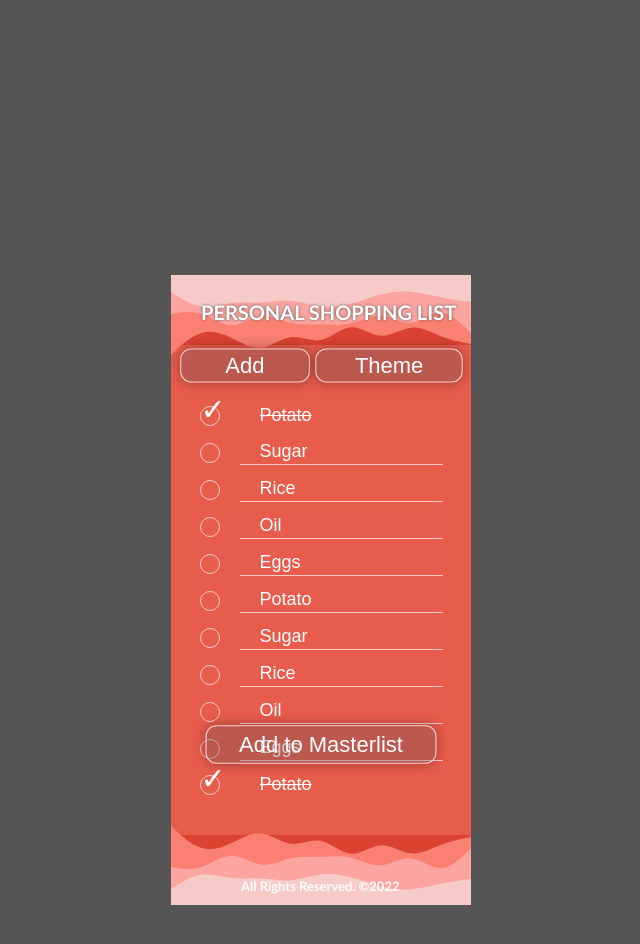
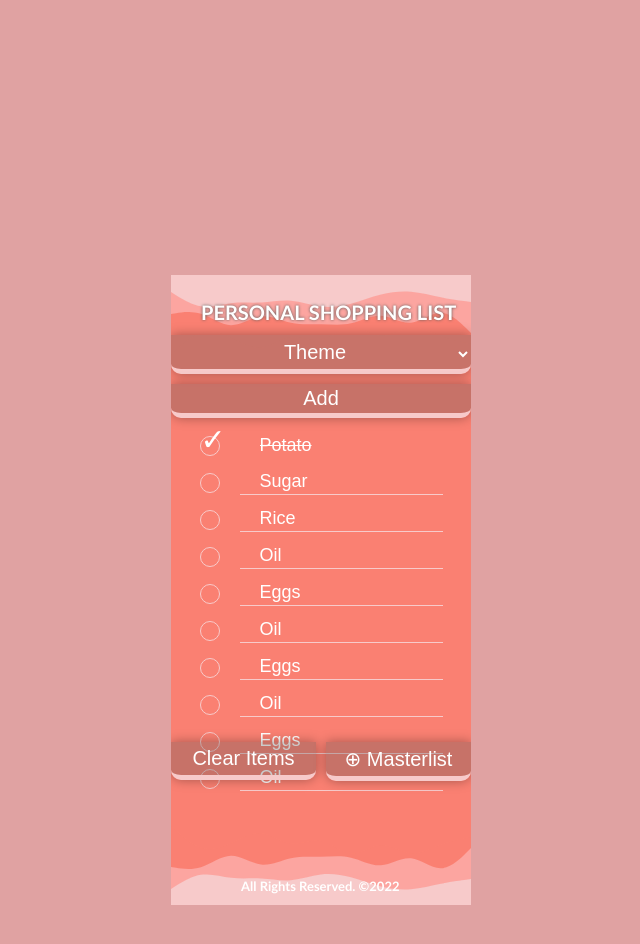
Before and after one commit to eloi700/JavaScript-Lessons-Exercises, a PHP site: page /home.html in a window 1280 px wide. Shown: the top 944 px of the page, without its empty margins (319-959 px from the left). Run offline with PHP 8.4, Linux system fonts and the light colour scheme; style sheets or scripts are compiled from the project's sources.

Commit message:
add styles

```diff
--- a/exer-30-shopping-list-proj/app.js
+++ b/exer-30-shopping-list-proj/app.js
@@ -0,0 +1,32 @@
+// UI & Global Variable Declarations
+const select = document.getElementById("select");
+const container = document.querySelector(".container");
+const addBtn = document.querySelector(".add-btn");
+const itemList = document.getElementById("item-list");
+
+const masterlist = document.querySelector(".masterlist");
+const clearItems = document.querySelector(".clear-items");
+const crispDramatic = document.querySelector(".crispy-dramatic");
+const mintChoco = document.querySelector(".mint-choco");
+const surfTurf = document.querySelector(".surf-turf");
+const blackWhite = document.querySelector(".black-white");
+const themeStandard = document.querySelector(".theme-standard");
+
+
+
+//Change Events for Themes
+select.addEventListener("change", () => {
+  document.body.classList.forEach(className => document.body.classList.remove(className));
+
+  if (select.value === "Crisp Dramatic") {
+    document.body.classList.add('theme-crisp-dramatic');
+  } else if (select.value === "Mint Chocolate") {
+    document.body.classList.add('theme-mint-choco');
+  } else if (select.value === "Surf & Turf") {
+    document.body.classList.add('theme-surf-turf');
+  } else if (select.value === "Black & White") {
+    document.body.classList.add('theme-black-white');
+  } else if (select.value === "Theme") {
+    document.body.classList.add('theme-standard');
+  }
+});
--- a/exer-30-shopping-list-proj/exer30.scss
+++ b/exer-30-shopping-list-proj/exer30.scss
@@ -18,16 +18,70 @@
   align-items: center;
 }
 
-$text-color: #fff;
-$pri-color: #fa8072;
-$pri-color-m: #da4231;
-$sec-color: #f7caca;
-$third-color: #555;
-
 body {
   @include center;
   min-height: 100vh;
-  background-color: $third-color;
+  background-color: var(--body-bg);
+}
+
+.theme-standard {
+  --path-1-fill: #fa8072;
+  --path-2-fill: #fca5a0;
+  --path-3-fill: #f7caca;
+  --body-bg: #e0a2a2;
+  --cont-btn-act-bg: #fa8072;
+  --btn-bg-hover: #e0a2a2;
+  --btn-bg: rgba(85, 85, 85, 0.3);
+  --theme-border-color: #f7caca;
+  --theme-text-color: #fff;
+}
+
+.theme-crisp-dramatic {
+  --path-1-fill: #598234;
+  --path-2-fill: #a4c2e2;
+  --path-3-fill: #aebd38;
+  --body-bg: #598234;
+  --theme-border-color: #598234;
+  --btn-bg-hover: #a4c2e2;
+  --cont-btn-act-bg: #a4c2e2;
+  --btn-bg: #aebd38;
+  --theme-text-color: #fff;
+}
+
+.theme-mint-choco {
+  --path-1-fill: #8a523c;
+  --path-2-fill: #d8c596;
+  --path-3-fill: #00e1ff;
+  --body-bg: #47280f;
+  --cont-btn-act-bg: #00e1ff;
+  --btn-bg: #47280f;
+  --btn-bg-hover: #8a523c;
+  --theme-border-color: #d8c596;
+  --theme-text-color: #fff;
+}
+
+.theme-surf-turf {
+  --path-1-fill: #f4cc70;
+  --path-2-fill: #20948b;
+  --path-3-fill: #6ab187;
+  --body-bg: #de7a22;
+  --cont-btn-act-bg: #20948b;
+  --btn-bg: #0a6d65;
+  --theme-border-color: #f4cc70;
+  --btn-bg-hover: #6ab187;
+  --theme-text-color: #fff;
+}
+
+.theme-black-white {
+  --path-1-fill: #acacac;
+  --path-2-fill: #4f4f4f;
+  --path-3-fill: #7e7e7e;
+  --body-bg: #040404;
+  --cont-btn-act-bg: #aaa5a5;
+  --btn-bg: #4f4f4f;
+  --theme-border-color: #e4e4e4;
+  --btn-bg-hover: #7e7e7e;
+  --theme-text-color: #fff;
 }
 
 .container {
@@ -36,9 +90,9 @@ body {
   flex-direction: column;
   height: 63rem;
   width: 30rem;
-  background: $pri-color-m;
+  background: var(--cont-btn-act-bg);
   overflow: hidden;
-  color: $text-color;
+  color: var(--theme-text-color);
 }
 
 #header {
@@ -58,160 +112,129 @@ body {
   position: absolute;
   height: 49rem;
   width: 30rem;
-  background: rgba(250, 128, 114, 0.425);
-}
-
-.btn-opt-wrapper {
-  position: relative;
-  @include center;
-  justify-content: space-around;
-  flex-wrap: wrap;
-  margin: 0.5rem 0.5rem;
 }
 
 .add-btn {
-  padding: 0.3rem 4rem;
-}
-
-.theme-opt {
-  padding: 0.3rem 3.5rem;
+  padding: 0.3rem 0;
+  width: 100%;
 }
 
 .add-btn,
-.theme-opt,
+.clear-items,
+#select,
 .masterlist {
   position: relative;
   font-size: 2rem;
-  background: rgba(85, 85, 85, 0.3);
+  z-index: 10;
+  background: var(--btn-bg);
   box-shadow: 0 0 1.2rem rgba(0, 0, 0, 0.336);
-  color: $text-color;
-  border-radius: 1rem;
-  border: 0.1rem solid $sec-color;
+  border: none;
+  border-radius: 0 0 1rem 1rem;
+  border-bottom: 0.5rem solid var(--theme-border-color);
   cursor: pointer;
-  transform: scale(1.1);
+  color: var(--theme-text-color);
+  text-align: center;
 
   &:active {
-    transform: scale(1);
-    color: $text-color;
-    background: $pri-color;
+    background: var(--cont-btn-act-bg);
   }
 
   &:hover {
-    background: $pri-color-m;
+    background: var(--btn-bg-hover);
   }
 }
 
-.masterlist {
-    width: 70%;
-    left: 15%;
-    top: 29vh;
+#select {
+  outline: none;
+  padding: 0.5rem 2rem;
+  top: -1rem;
+  width: 100%;
+}
+
+.masterlist,
+.clear-items {
+  width: 100%;
+  top: 27.5vh;
   z-index: 1;
   padding: 0.5rem 1rem;
-    border-radius: 1rem;
-    border: 0.1rem solid $sec-color;
-    background: rgba(85, 85, 85, 0.3);
   cursor: pointer;
 }
 
-.theme-opt:active + #select {
-  display: block;
-}
-
-#select {
-  position: absolute;
-    display: none;
-  z-index: 5;
-  outline: none;
-  top: 4rem;
-  padding: 0.5rem 4rem;
-  //   border: 0.1rem solid $sec-color;
-  border: none;
-  font-size: 1.8rem;
-  background: rgba(250, 128, 114, 0.5);
-  color: $text-color;
-  // display: none;
-}
-
-.opt {
-  padding: 1rem;
-  border: none;
-  outline: none;
-  background: $pri-color-m;
-  box-shadow: 0 0 0.5rem #000;
-}
-
-#ul-items{
+#ul-items {
   position: absolute;
   display: flex;
   justify-content: flex-start;
   align-items: center;
   flex-direction: column;
-    height: 40rem;
+  background: transparent;
+  height: 38rem;
   width: 100%;
-    gap: .3rem;
-    top: 5rem;
+  gap: 0.3rem;
+  top: 8rem;
   bottom: 1rem;
   -ms-overflow-style: none;
   scrollbar-width: none;
   overflow-y: scroll;
-    // border: .1rem solid #000;
 
-    &::-webkit-scrollbar{
+  &::-webkit-scrollbar {
     display: none;
   }
 }
 
-li{
+li {
   list-style: none;
-    padding: .5rem;
+  padding: 0.5rem;
   @include center;
   gap: 1rem;
 }
 
-#item-list{
+#item-list {
   position: relative;
-    padding: 0 0 .2rem 2rem;
+  padding: 0 0 0.2rem 2rem;
   font-size: 1.8rem;
-    top: .5rem;
+  top: 0.5rem;
   margin-left: 1rem;
   width: 70%;
   outline: none;
   border: none;
-    border-bottom: .1rem solid $sec-color;
+  color: var(--theme-text-color);
+  border-bottom: 0.1rem solid var(--theme-border-color);
   background: none;
-    color: $text-color;
 }
 
-#cb-bought{
+#cb-bought {
   position: relative;
   -webkit-appearance: none;
-    top: .5rem;
+  top: 0.5rem;
   height: 2rem;
   width: 2rem;
   border-radius: 50%;
-    border: .1rem solid $sec-color;
+  color: var(--theme-text-color);
+  border: 0.1rem solid var(--theme-border-color);
 
-    &::after{
+  &::after {
     position: absolute;
-        content: '✓';
-        color: $text-color;
+    content: "✓";
     font-size: 3rem;
     display: none;
     font-weight: 500;
     top: -1.5rem;
   }
 
-    &:checked + #item-list{
+  &:checked + #item-list {
     text-decoration: line-through;
     border: none;
   }
 
-    &:checked::after{
+  &:checked::after {
     display: block;
   }
 }
 
-
+.bottom-btn {
+  @include center;
+  gap: 1rem;
+}
 
 .copyright {
   position: absolute;
@@ -224,3 +247,15 @@ li{
   position: absolute;
   bottom: -0.5rem;
 }
+
+.path-1 {
+  fill: var(--path-1-fill);
+}
+
+.path-2 {
+  fill: var(--path-2-fill);
+}
+
+.path-3 {
+  fill: var(--path-3-fill);
+}
--- a/exer-30-shopping-list-proj/home.html
+++ b/exer-30-shopping-list-proj/home.html
@@ -5,7 +5,7 @@
     <meta http-equiv="X-UA-Compatible" content="IE=edge" />
     <meta name="viewport" content="width=device-width, initial-scale=1.0" />
     <!-- PWA LINKS -->
-    <link rel="manifest" href="manifest.json" />
+    <!-- <link rel="manifest" href="manifest.json" /> -->
     <meta name="theme-color" content="#000000" />
     <meta name="description" content="Personal Shopping List." />
     <meta name="mobile-web-app-capable" content="yes" />
@@ -20,24 +20,62 @@
     <link rel="stylesheet" href="/up/css/exer30.css" />
     <title>Shopping List</title>
   </head>
-  <body>
+  <body class="theme-standard">
+    <!-- <body class="theme-crisp-dramatic"> -->
+    <!-- <body class="theme-mint-choco"> -->
+    <!-- <body class="theme-surf-turf"> -->
+    <!-- <body class="theme-black-white"> -->
+    <!-- <body> -->
     <div class="container">
       <div id="header">
         <h1 class="app-title">Personal Shopping List</h1>
-        <img src="./header.svg" alt="header image" />
+        <!-- <img src="./header.svg" alt="header image" /> -->
+        <svg
+          id="visual"
+          viewBox="0 0 300 100"
+          width="300"
+          height="100"
+          xmlns="http://www.w3.org/2000/svg"
+          xmlns:xlink="http://www.w3.org/1999/xlink"
+          version="1.1"
+        >
+          <path
+            class="path-1"
+            d="M0 80L5 75.3C10 70.7 20 61.3 30 58.2C40 55 50 58 60 62.7C70 67.3 80 73.7 90 72.7C100 71.7 110 63.3 120 62.2C130 61 140 67 150 65C160 63 170 53 180 52.3C190 51.7 200 60.3 210 60.8C220 61.3 230 53.7 240 52.7C250 51.7 260 57.3 270 61.2C280 65 290 67 295 68L300 69L300 0L295 0C290 0 280 0 270 0C260 0 250 0 240 0C230 0 220 0 210 0C200 0 190 0 180 0C170 0 160 0 150 0C140 0 130 0 120 0C110 0 100 0 90 0C80 0 70 0 60 0C50 0 40 0 30 0C20 0 10 0 5 0L0 0Z"
+          ></path>
+
+          <path
+            class="path-2"
+            d="M0 39L5 38.2C10 37.3 20 35.7 30 38.8C40 42 50 50 60 50.2C70 50.3 80 42.7 90 41.5C100 40.3 110 45.7 120 47.8C130 50 140 49 150 49.2C160 49.3 170 50.7 180 48.3C190 46 200 40 210 40.7C220 41.3 230 48.7 240 47.7C250 46.7 260 37.3 270 37.7C280 38 290 48 295 53L300 58L300 0L295 0C290 0 280 0 270 0C260 0 250 0 240 0C230 0 220 0 210 0C200 0 190 0 180 0C170 0 160 0 150 0C140 0 130 0 120 0C110 0 100 0 90 0C80 0 70 0 60 0C50 0 40 0 30 0C20 0 10 0 5 0L0 0Z"
+          ></path>
+
+          <path
+            class="path-3"
+            d="M0 17L5 20.2C10 23.3 20 29.7 30 31.2C40 32.7 50 29.3 60 28.2C70 27 80 28 90 27.5C100 27 110 25 120 25.8C130 26.7 140 30.3 150 31.5C160 32.7 170 31.3 180 28.7C190 26 200 22 210 19.5C220 17 230 16 240 16.8C250 17.7 260 20.3 270 22.3C280 24.3 290 25.7 295 26.3L300 27L300 0L295 0C290 0 280 0 270 0C260 0 250 0 240 0C230 0 220 0 210 0C200 0 190 0 180 0C170 0 160 0 150 0C140 0 130 0 120 0C110 0 100 0 90 0C80 0 70 0 60 0C50 0 40 0 30 0C20 0 10 0 5 0L0 0Z"
+          ></path>
+        </svg>
       </div>
       <div id="main">
         <form class="form">
           <div class="btn-opt-wrapper">
-            <button class="add-btn">Add</button>
-            <button class="theme-opt">Theme</button>
-
             <select id="select" name="choice">
-              <option class="opt opt-1">Crisp Dramatic</option>
-              <option class="opt opt-2">Watery Blue-Greens</option>
-              <option class="opt opt-3">Surf & Turf</option>
-              <option class="opt opt-4" selected>Standard</option>
+              <option value="Crisp Dramatic" class="opt crispy-dramatic">
+                Crisp Dramatic
+              </option>
+              <option value="Mint Chocolate" class="opt mint-choco">
+                Mint Chocolate
+              </option>
+              <option value="Surf & Turf" class="opt surf-turf">
+                Surf & Turf
+              </option>
+              <option value="Black & White" class="opt black-white">
+                Black & White
+              </option>
+              <option value="Theme" class="opt theme-standard" selected>
+                Theme
+              </option>
             </select>
+            <button type="submit" class="add-btn">Add</button>
           </div>
           <ul id="ul-items">
             <li>
@@ -83,12 +121,7 @@
 
             <li>
               <input type="checkbox" id="cb-bought" />
-              <input
-                type="text"
-                id="item-list"
-                class="item-list"
-                value="Potato"
-              />
+              <input type="text" id="item-list" class="item-list" value="Oil" />
             </li>
             <li>
               <input type="checkbox" id="cb-bought" />
@@ -96,16 +129,7 @@
                 type="text"
                 id="item-list"
                 class="item-list"
-                value="Sugar"
-              />
-            </li>
-            <li>
-              <input type="checkbox" id="cb-bought" />
-              <input
-                type="text"
-                id="item-list"
-                class="item-list"
-                value="Rice"
+                value="Eggs"
               />
             </li>
             <li>
@@ -122,13 +146,8 @@
               />
             </li>
             <li>
-              <input type="checkbox" id="cb-bought" checked />
-              <input
-                type="text"
-                id="item-list"
-                class="item-list"
-                value="Potato"
-              />
+              <input type="checkbox" id="cb-bought" />
+              <input type="text" id="item-list" class="item-list" value="Oil" />
             </li>
             <li>
               <input type="checkbox" id="cb-bought" />
@@ -136,8 +155,12 @@
                 type="text"
                 id="item-list"
                 class="item-list"
-                value="Sugar"
+                value="Eggs"
               />
+            </li>
+            <li>
+              <input type="checkbox" id="cb-bought" />
+              <input type="text" id="item-list" class="item-list" value="Oil" />
             </li>
             <li>
               <input type="checkbox" id="cb-bought" />
@@ -145,7 +168,98 @@
                 type="text"
                 id="item-list"
                 class="item-list"
-                value="Rice"
+                value="Eggs"
+              />
+            </li>
+            <li>
+              <input type="checkbox" id="cb-bought" />
+              <input type="text" id="item-list" class="item-list" value="Oil" />
+            </li>
+            <li>
+              <input type="checkbox" id="cb-bought" />
+              <input
+                type="text"
+                id="item-list"
+                class="item-list"
+                value="Eggs"
+              />
+            </li>
+            <li>
+              <input type="checkbox" id="cb-bought" />
+              <input type="text" id="item-list" class="item-list" value="Oil" />
+            </li>
+            <li>
+              <input type="checkbox" id="cb-bought" />
+              <input
+                type="text"
+                id="item-list"
+                class="item-list"
+                value="Eggs"
+              />
+            </li>
+            <li>
+              <input type="checkbox" id="cb-bought" />
+              <input type="text" id="item-list" class="item-list" value="Oil" />
+            </li>
+            <li>
+              <input type="checkbox" id="cb-bought" />
+              <input
+                type="text"
+                id="item-list"
+                class="item-list"
+                value="Eggs"
+              />
+            </li>
+            <li>
+              <input type="checkbox" id="cb-bought" />
+              <input type="text" id="item-list" class="item-list" value="Oil" />
+            </li>
+            <li>
+              <input type="checkbox" id="cb-bought" />
+              <input
+                type="text"
+                id="item-list"
+                class="item-list"
+                value="Eggs"
+              />
+            </li>
+            <li>
+              <input type="checkbox" id="cb-bought" />
+              <input type="text" id="item-list" class="item-list" value="Oil" />
+            </li>
+            <li>
+              <input type="checkbox" id="cb-bought" />
+              <input
+                type="text"
+                id="item-list"
+                class="item-list"
+                value="Eggs"
+              />
+            </li>
+            <li>
+              <input type="checkbox" id="cb-bought" />
+              <input type="text" id="item-list" class="item-list" value="Oil" />
+            </li>
+            <li>
+              <input type="checkbox" id="cb-bought" />
+              <input
+                type="text"
+                id="item-list"
+                class="item-list"
+                value="Eggs"
+              />
+            </li>
+            <li>
+              <input type="checkbox" id="cb-bought" />
+              <input type="text" id="item-list" class="item-list" value="Oil" />
+            </li>
+            <li>
+              <input type="checkbox" id="cb-bought" />
+              <input
+                type="text"
+                id="item-list"
+                class="item-list"
+                value="Eggs"
               />
             </li>
             <li>
@@ -162,12 +276,39 @@
               />
             </li>
           </ul>
-          <button class="masterlist">Add to Masterlist</button>
+          <div class="bottom-btn">
+            <button type="submit" class="clear-items">Clear Items</button>
+            <button type="submit" class="masterlist">⊕ Masterlist</button>
+          </div>
         </form>
       </div>
       <div id="footer">
         <h6 class="copyright">All Rights Reserved. &copy;2022</h6>
-        <img src="./footer.svg" alt="footer image" />
+        <!-- <img src="./footer.svg" alt="footer image" /> -->
+        <svg
+          id="visual"
+          viewBox="0 0 300 100"
+          width="300"
+          height="100"
+          xmlns="http://www.w3.org/2000/svg"
+          xmlns:xlink="http://www.w3.org/1999/xlink"
+          version="1.1"
+        >
+          <path
+            class="path-1"
+            d="M0 18L5 22.7C10 27.3 20 36.7 30 39.8C40 43 50 40 60 35.3C70 30.7 80 24.3 90 25.3C100 26.3 110 34.7 120 35.8C130 37 140 31 150 33C160 35 170 45 180 45.7C190 46.3 200 37.7 210 37.2C220 36.7 230 44.3 240 45.3C250 46.3 260 40.7 270 36.8C280 33 290 31 295 30L300 29L300 101L295 101C290 101 280 101 270 101C260 101 250 101 240 101C230 101 220 101 210 101C200 101 190 101 180 101C170 101 160 101 150 101C140 101 130 101 120 101C110 101 100 101 90 101C80 101 70 101 60 101C50 101 40 101 30 101C20 101 10 101 5 101L0 101Z"
+          ></path>
+
+          <path
+            class="path-2"
+            d="M0 59L5 59.8C10 60.7 20 62.3 30 59.2C40 56 50 48 60 47.8C70 47.7 80 55.3 90 56.5C100 57.7 110 52.3 120 50.2C130 48 140 49 150 48.8C160 48.7 170 47.3 180 49.7C190 52 200 58 210 57.3C220 56.7 230 49.3 240 50.3C250 51.3 260 60.7 270 60.3C280 60 290 50 295 45L300 40L300 101L295 101C290 101 280 101 270 101C260 101 250 101 240 101C230 101 220 101 210 101C200 101 190 101 180 101C170 101 160 101 150 101C140 101 130 101 120 101C110 101 100 101 90 101C80 101 70 101 60 101C50 101 40 101 30 101C20 101 10 101 5 101L0 101Z"
+          ></path>
+
+          <path
+            class="path-3"
+            d="M0 81L5 77.8C10 74.7 20 68.3 30 66.8C40 65.3 50 68.7 60 69.8C70 71 80 70 90 70.5C100 71 110 73 120 72.2C130 71.3 140 67.7 150 66.5C160 65.3 170 66.7 180 69.3C190 72 200 76 210 78.5C220 81 230 82 240 81.2C250 80.3 260 77.7 270 75.7C280 73.7 290 72.3 295 71.7L300 71L300 101L295 101C290 101 280 101 270 101C260 101 250 101 240 101C230 101 220 101 210 101C200 101 190 101 180 101C170 101 160 101 150 101C140 101 130 101 120 101C110 101 100 101 90 101C80 101 70 101 60 101C50 101 40 101 30 101C20 101 10 101 5 101L0 101Z"
+          ></path>
+        </svg>
       </div>
     </div>
     <!-- <script>
```
Also changed, not shown: exer-30-shopping-list-proj/footer.svg, exer-30-shopping-list-proj/header.svg. Lines whose indentation alone changed are shown as unchanged.
